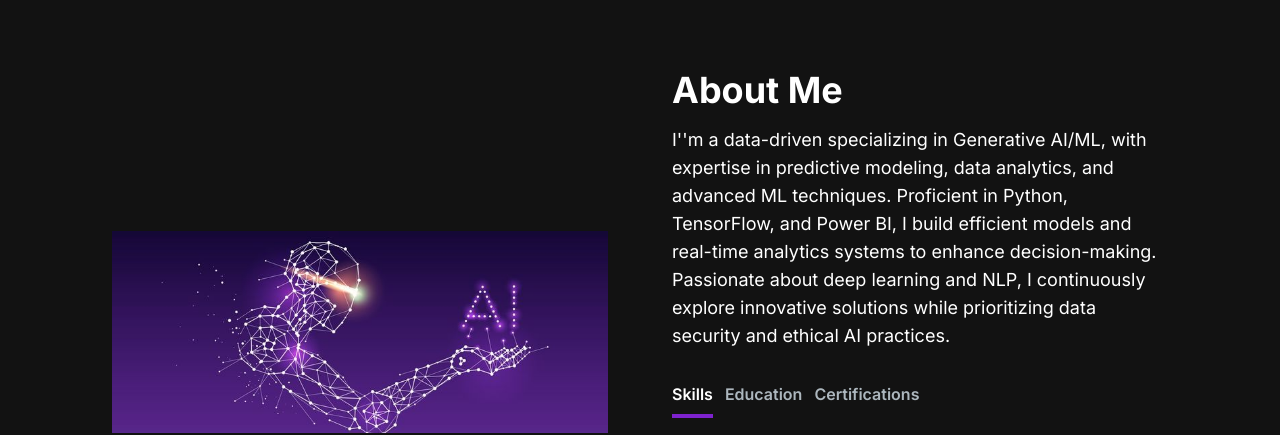
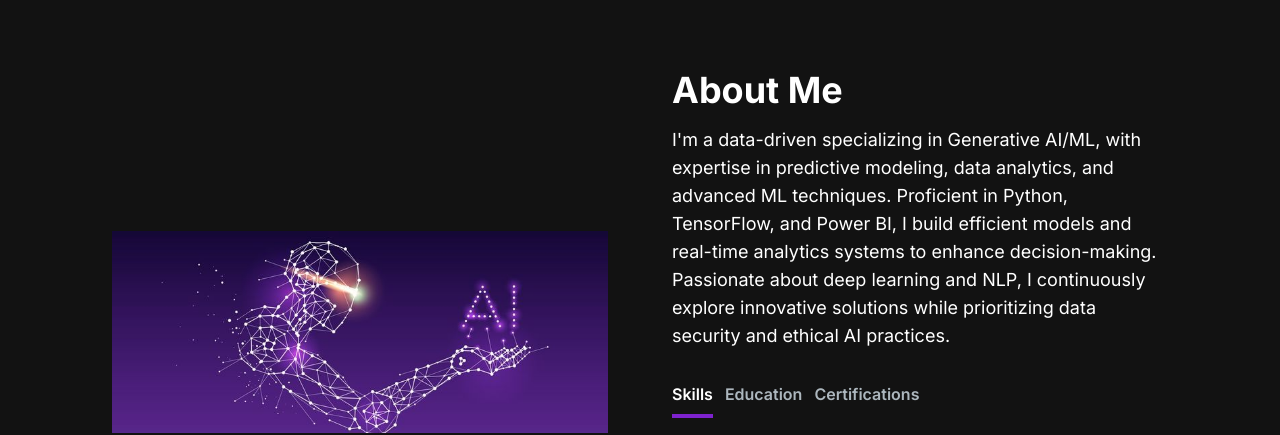
Before and after one commit to Dhruv0126/MinePortfolio, a Next.js app: page / in a window 1280 px wide. Shown: the part 1080-1515 px from the top of the page. Built offline with nearby package versions, Linux system fonts and the light colour scheme.

Commit message:
kshg yig

```diff
--- a/src/app/components/AboutSection.jsx
+++ b/src/app/components/AboutSection.jsx
@@ -59,8 +59,7 @@ const AboutSection = () => {
         <div className="mt-4 md:mt-0 text-left flex flex-col h-full">
           <h2 className="text-4xl font-bold text-white mb-4">About Me</h2>
           <p className="text-base lg:text-lg">
-          I'&apos;m a data-driven specializing in Generative AI/ML, with expertise in predictive modeling, data analytics, and advanced ML techniques. Proficient in Python, TensorFlow, and Power BI, I build efficient models and real-time analytics systems to enhance decision-making. Passionate about deep learning and NLP, I continuously explore innovative solutions while prioritizing data security and ethical AI practices.
-          {/* Replace all ' with &apos; */}
+          I&apos;m a data-driven specializing in Generative AI/ML, with expertise in predictive modeling, data analytics, and advanced ML techniques. Proficient in Python, TensorFlow, and Power BI, I build efficient models and real-time analytics systems to enhance decision-making. Passionate about deep learning and NLP, I continuously explore innovative solutions while prioritizing data security and ethical AI practices.
           </p>
           <div className="flex flex-row justify-start mt-8">
             <TabButton
--- a/src/app/components/HeroSection.jsx
+++ b/src/app/components/HeroSection.jsx
@@ -36,7 +36,7 @@ const HeroSection = () => {
             />
           </h1>
           <p className="text-[#ADB7BE] text-base sm:text-lg mb-6 lg:text-xl">
-            I'm a passionate IT student with expertise in data analytics, machine learning, and web development.
+            I&apos;m a passionate IT student with expertise in data analytics, machine learning, and web development.
             I love crafting innovative solutions to real-world problems.
           </p>
           <div>
```
